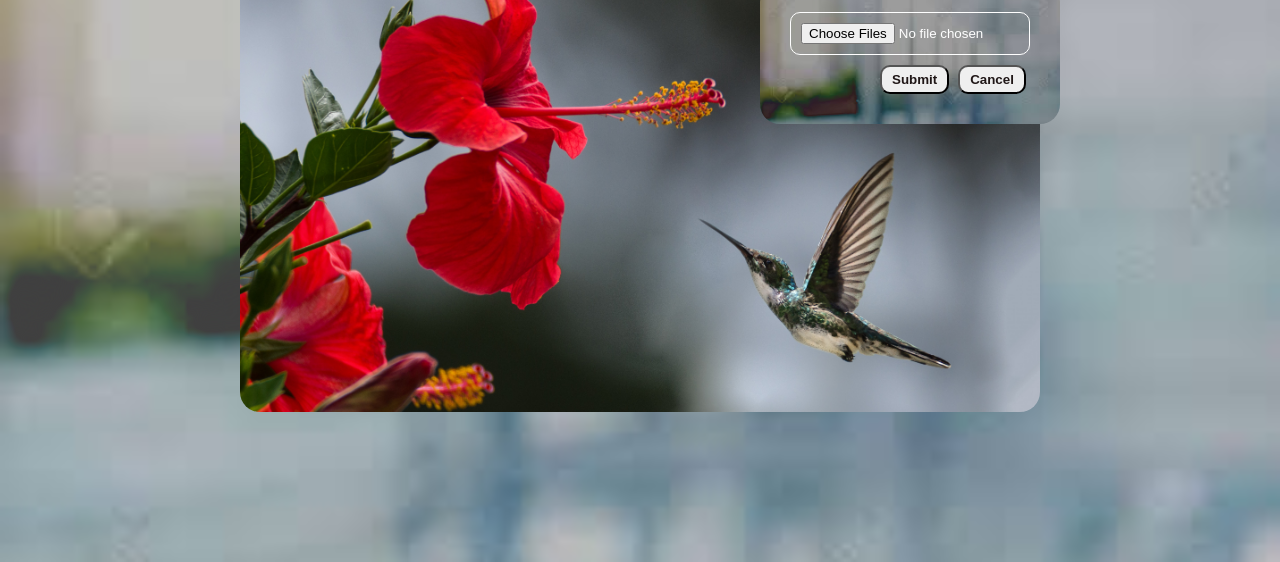
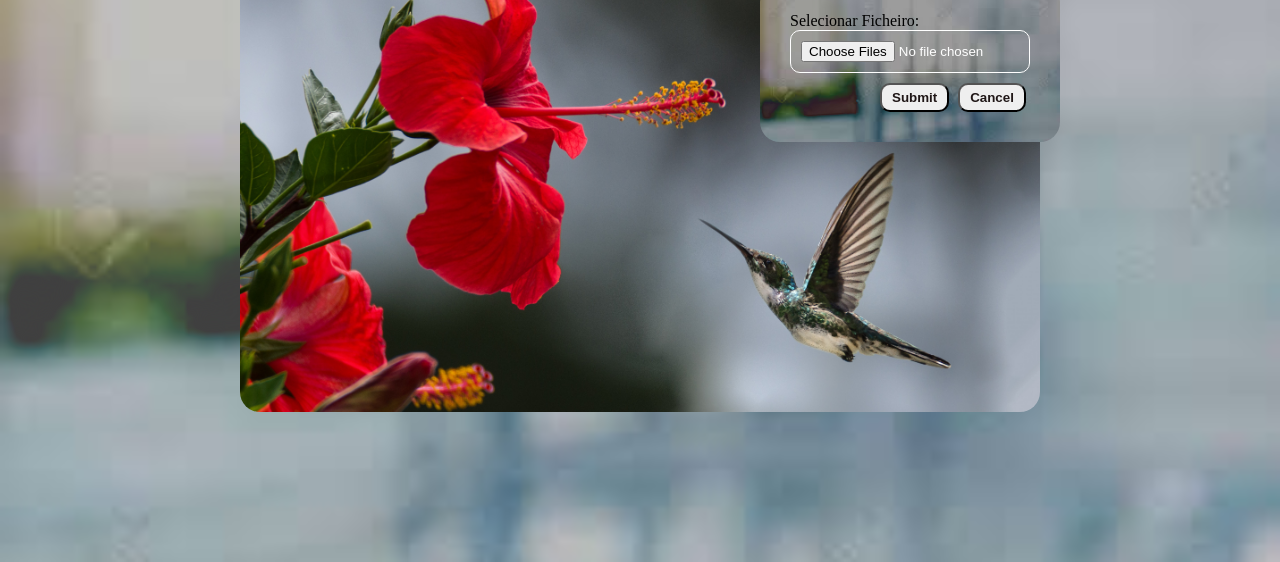
Before and after one commit to anicetodinis/sprint-2-pb-aws-mozambique-equipe7-docker-nodejs-api-gdrive, a website: page public/index.html in a window 1280 px wide. Both pictures are taken after a click on the item "upload". Shown: the part 238-800 px from the top of the page. Drawn offline with Linux system fonts and the light colour scheme.

Commit message:
fix: resolucao de alguns erros na integracao do front-end

```diff
--- a/public/index.html
+++ b/public/index.html
@@ -19,15 +19,16 @@
         </nav>
         <div class="upload-window">
             <form>
-                <div >
+                <div>
+                    <label for="fileInput" id="fileInputLabel">Selecionar Ficheiro:</label>
                     <input id="fileInput" type="file" name="Files" required multiple />
                 </div>
-                <button id="" class="myButton first" type="submit">Submit</button>
+                <button id="myButton" class="myButton first" type="submit">Submit</button>
                 <button class="myButton jsButton">Cancel</button>
             </form>
         </div>
     </div>
     <script src="src/style.js"></script>
-    <!-- <script src="src/script.js"></script> -->
+    <script src="src/script.js"></script>
 </body>
 </html>
--- a/public/src/script.js
+++ b/public/src/script.js
@@ -1,4 +1,4 @@
-const { displayvideo } = require("googleapis/build/src/apis/displayvideo");
+//const { displayvideo } = require("googleapis/build/src/apis/displayvideo");
 
 var fileInput = document.getElementById('fileInput');
 var fileInputLabel = document.getElementById('fileInputLabel');
```
